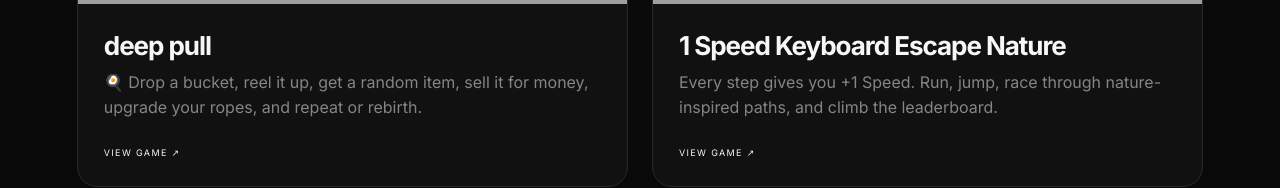
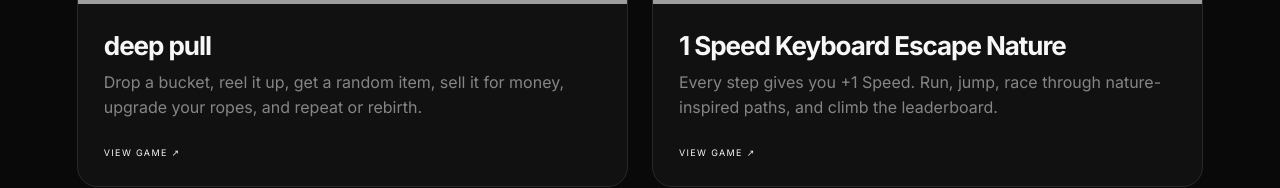
Before and after one commit to kambreyacc-sketch/spider-studios, a Next.js app: page / in a window 1280 px wide. Shown: the part 2317-2505 px from the top of the page. Built offline with nearby package versions, Linux system fonts and the light colour scheme; grey boxes are pictures that could not be loaded.

Commit message:
Add game acquisition listing

```diff
--- a/data/games.ts
+++ b/data/games.ts
@@ -1,11 +1,12 @@
-export type Game={title:string;description:string;image:string;url:string;tag:string;featured?:boolean};
+export type Game={title:string;description:string;image:string;url:string;tag:string;featured?:boolean;sale?:boolean};
 
 export const games:Game[]=[
-{title:"deep pull",description:"🍳 Drop a bucket, reel it up, get a random item, sell it for money, upgrade your ropes, and repeat or rebirth.",image:"https://tr.rbxcdn.com/180DAY-fd0d25b6fd00300033f16a7be4fb6897/768/432/Image/Jpeg/noFilter",url:"https://www.roblox.com/games/136315980548808/Deep-Pull",tag:"OBBY"},
+{title:"deep pull",description:"Drop a bucket, reel it up, get a random item, sell it for money, upgrade your ropes, and repeat or rebirth.",image:"https://tr.rbxcdn.com/180DAY-fd0d25b6fd00300033f16a7be4fb6897/768/432/Image/Jpeg/noFilter",url:"https://www.roblox.com/games/136315980548808/Deep-Pull",tag:"OBBY"},
 {title:"1 Speed Keyboard Escape Nature",description:"Every step gives you +1 Speed. Run, jump, race through nature-inspired paths, and climb the leaderboard.",image:"https://tr.rbxcdn.com/180DAY-6ae08fc3f5604eada251ac24b1183652/768/432/Image/Jpeg/noFilter",url:"https://www.roblox.com/games/92694887634900/1-Speed-Keyboard-Escape-Nature",tag:"OBBY"},
 {title:"Survive Water For Brainrot",description:"A Spider Studios experience on Roblox.",image:"https://tr.rbxcdn.com/180DAY-5d384d205fe144d7b445fb2bd8e8928b/512/512/Image/Png/noFilter",url:"https://www.roblox.com/games/138473727907778/Survive-Water-For-Brainrot",tag:"SURVIVAL"},
 {title:"Kick a Lucky Block",description:"A Spider Studios experience on Roblox.",image:"https://tr.rbxcdn.com/180DAY-8cf92bb63af23afac05f28661fd0811f/512/512/Image/Png/noFilter",url:"https://www.roblox.com/games/95971135329341/Kick-a-Lucky-Block",tag:"CASUAL"},
 {title:"Blox Fruit Reborn",description:"An epic adventure across vast seas. Train, master swords and elemental fruits, challenge bosses, explore islands, and build your legend.",image:"https://tr.rbxcdn.com/180DAY-2b089f2e0191a3486969b9eb74a707d3/768/432/Image/Jpeg/noFilter",url:"https://www.roblox.com/games/109089208079236/Blox-Fruit-Reborn",tag:"ADVENTURE",featured:true},
 {title:"The Cabin",description:"A journalist trapped in a cursed cabin must find keys, clues, and a way out while something lurks in the shadows.",image:"https://tr.rbxcdn.com/180DAY-b67e413b6bc6fc409ad8b6389a9e8a86/768/432/Image/Jpeg/noFilter",url:"https://www.roblox.com/games/105489916758603/The-Cabin",tag:"HORROR",featured:true},
-{title:"Swing Obby For Celebrities",description:"Swing across ropes, avoid the void, bring celebrities back to your base for cash, and upgrade your reach.",image:"https://tr.rbxcdn.com/180DAY-748dba61234fa9c422f9271410e70d84/768/432/Image/Jpeg/noFilter",url:"https://www.roblox.com/games/117170625748302/Swing-Obby-For-Celebrities",tag:"OBBY"}
+{title:"Swing Obby For Celebrities",description:"Swing across ropes, avoid the void, bring celebrities back to your base for cash, and upgrade your reach.",image:"https://tr.rbxcdn.com/180DAY-748dba61234fa9c422f9271410e70d84/768/432/Image/Jpeg/noFilter",url:"https://www.roblox.com/games/117170625748302/Swing-Obby-For-Celebrities",tag:"OBBY"},
+{title:"Escape Guardians For Lucky Block",description:"Roblox game currently available for acquisition. Contact Spider Studios for purchase or partnership discussions.",image:"https://tr.rbxcdn.com/180DAY-8cf92bb63af23afac05f28661fd0811f/768/432/Image/Jpeg/noFilter",url:"https://www.roblox.com/games/102974117360311/Escape-Gurdians-For-Lucky-Block",tag:"FOR SALE",sale:true}
 ];
```
